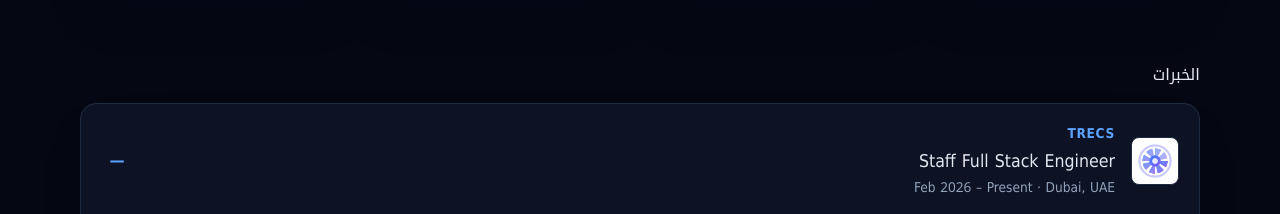
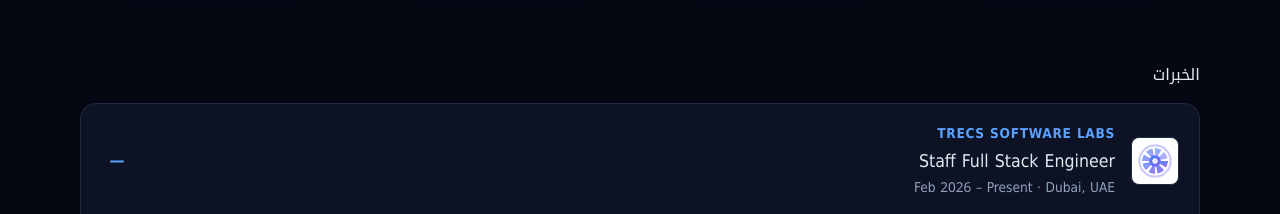
Before and after one commit to Vishnuraj910/my-portfolio, a Next.js app: page /ar in a window 1280 px wide. Shown: the part 1193-1407 px from the top of the page. Built offline with nearby package versions, Linux system fonts and the light colour scheme; no server answers.

Commit message:
Update company name to 'TRecs Software Labs'

```diff
--- a/content/profile.ts
+++ b/content/profile.ts
@@ -67,7 +67,7 @@ export const profile = {
   ],
   experiences: [
     {
-      company: "TRecs",
+      company: "TRecs Software Labs",
       role: "Staff Full Stack Engineer",
       period: "Feb 2026 – Present",
       location: "Dubai, UAE",
```
